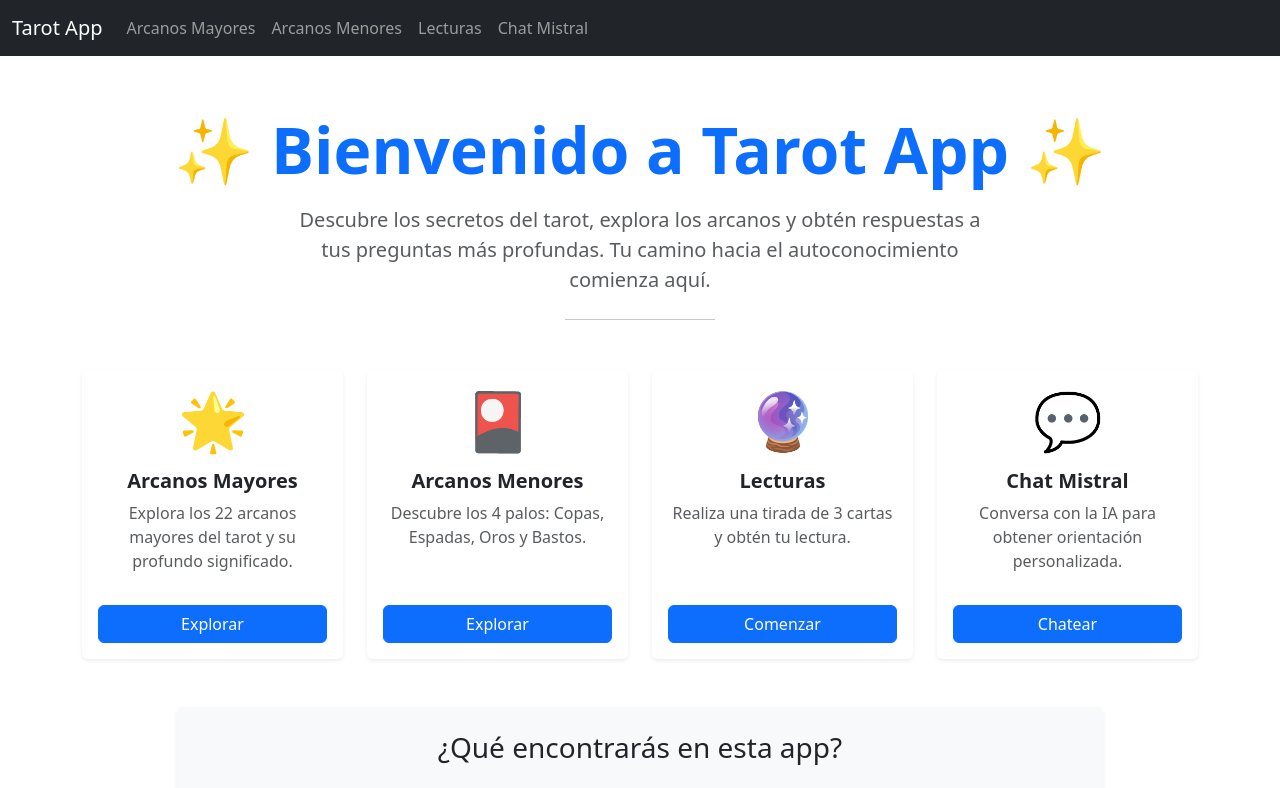
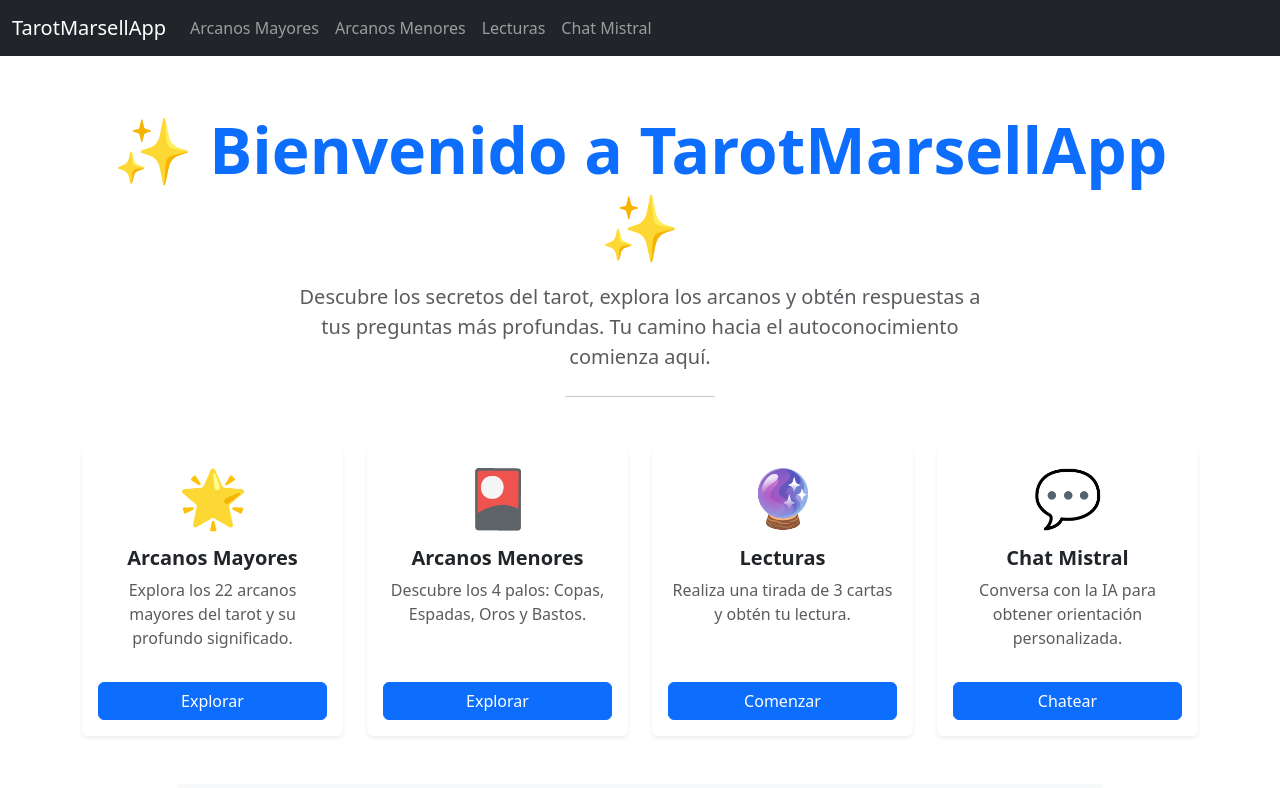
Before and after one commit to Jano6elmar/tarotapp, a React (Vite) app: page / in a window 1280 px wide. Shown: the top 788 px of the page. Built offline with nearby package versions, Linux system fonts and the light colour scheme.

Commit message:
Personalizar nombre y favicon de la app

```diff
--- a/index.html
+++ b/index.html
@@ -13,9 +13,9 @@
   defer
 ></script>
     <meta charset="UTF-8" />
-    <link rel="icon" type="image/svg+xml" href="/vite.svg" />
+    <link rel="icon" type="image/png" href="/assets/arcanos/A00_avec_bordure_W540.png" />
     <meta name="viewport" content="width=device-width, initial-scale=1.0" />
-    <title>Vite + React</title>
+    <title>TarotMarsellApp</title>
   </head>
   <body>
     <div id="root"></div>
--- a/src/App.jsx
+++ b/src/App.jsx
@@ -67,7 +67,7 @@ function AppContent() {
       <nav className="navbar navbar-expand-lg navbar-dark bg-dark fixed-top">
         <div className="container-fluid">
           <Link className="navbar-brand" to="/">
-            Tarot App
+            TarotMarsellApp
           </Link>
           <button
             className="navbar-toggler"
--- a/src/pages/Home.jsx
+++ b/src/pages/Home.jsx
@@ -6,7 +6,7 @@ export default function Home() {
       {/* Sección de Bienvenida */}
       <div className="text-center mb-5">
         <h1 className="display-3 fw-bold text-primary mb-3">
-          ✨ Bienvenido a Tarot App ✨
+          ✨ Bienvenido a TarotMarsellApp ✨
         </h1>
         <p className="lead text-muted mx-auto" style={{ maxWidth: "700px" }}>
           Descubre los secretos del tarot, explora los arcanos y obtén respuestas
```
